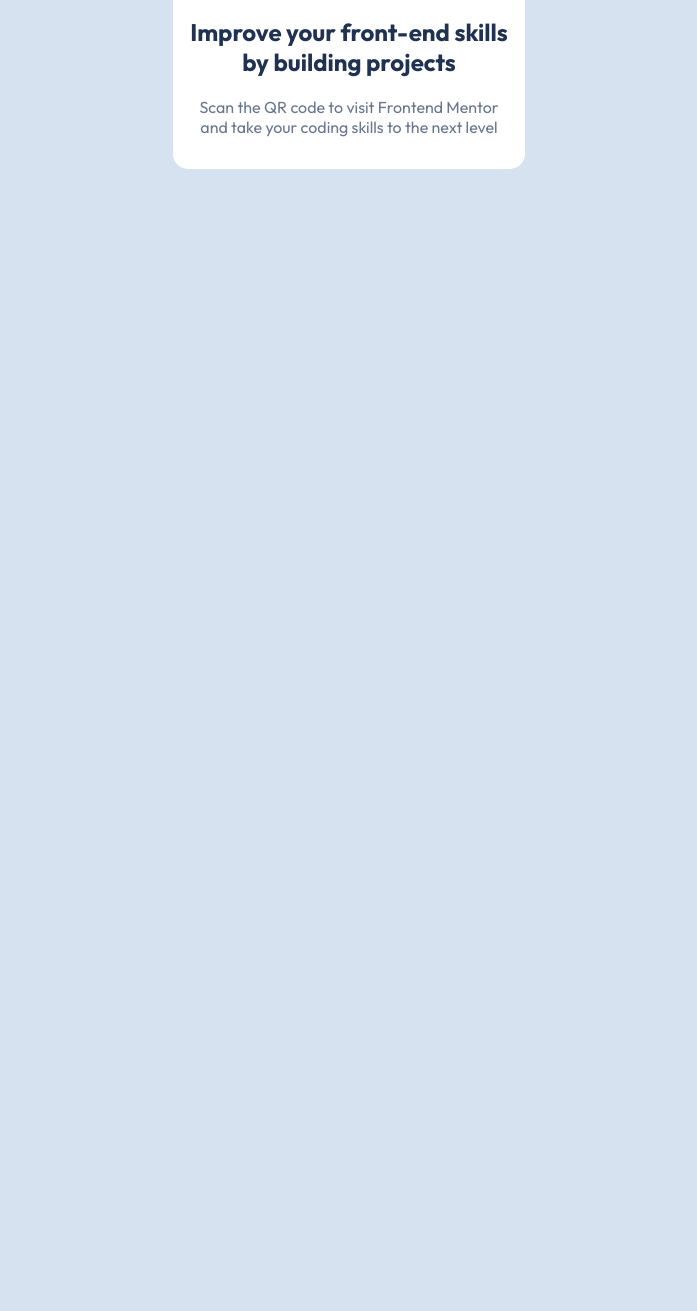
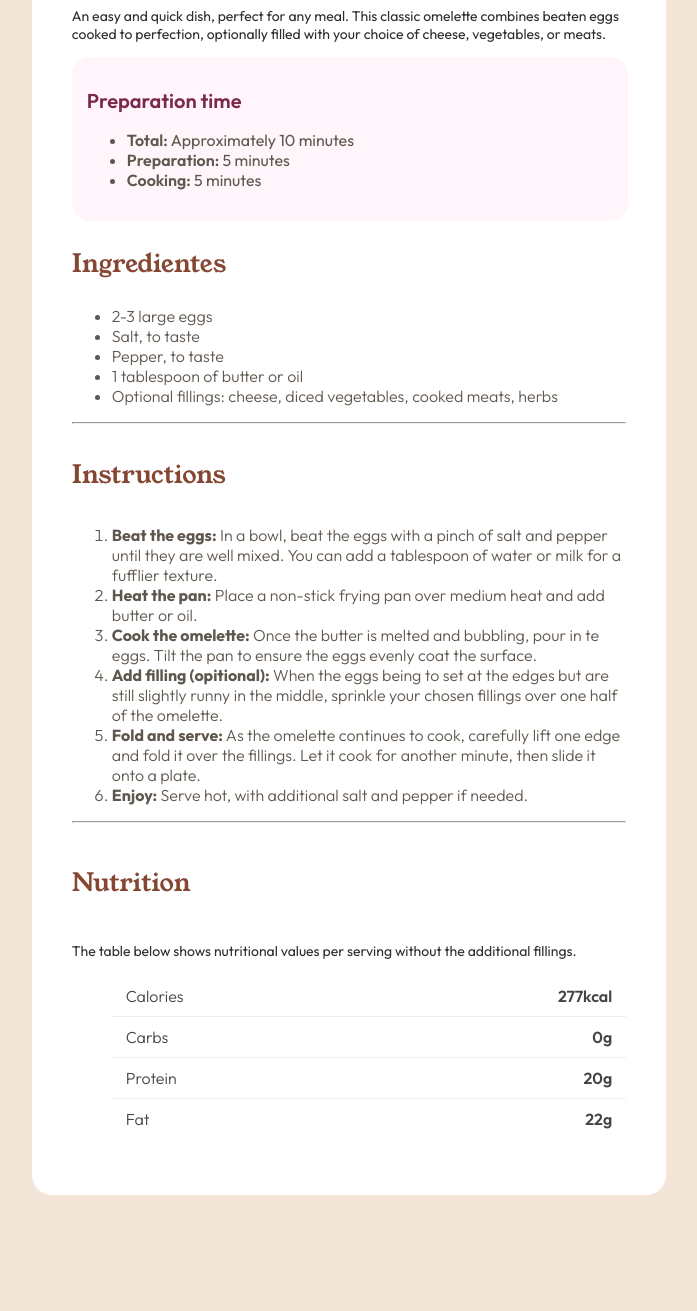
Before and after one commit to kettycrs/frontend-mentor, a plain HTML site: page index.html in a window 1280 px wide. Shown: the part 531-1842 px from the top of the page, without its empty margins (291-988 px from the left). Before the commit the page ends 892 px from the top, so only its background shows below. Drawn offline with Linux system fonts and the light colour scheme.

Commit message:
Add files via upload

```diff
--- a/index.html
+++ b/index.html
@@ -1,21 +1,85 @@
 <!DOCTYPE html>
 <html lang="pt-br">
+
 <head>
+
     <meta charset="UTF-8">
     <meta name="viewport" content="width=device-width, initial-scale=1.0">
-    <title>Cartão QR Code</title>
+    <title>Página de Receitas</title>
     <link rel="stylesheet" href="style.css">
     <link rel="preconnect" href="https://fonts.googleapis.com">
 <link rel="preconnect" href="https://fonts.gstatic.com" crossorigin>
-<link href="https://fonts.googleapis.com/css2?family=Outfit:wght@100..900&display=swap" rel="stylesheet">
+<link href="https://fonts.googleapis.com/css2?family=Outfit:wght@100..900&family=Young+Serif&display=swap" rel="stylesheet">
+
 </head>
 
-<body>
-    <section class="cartao">
-    <img class="cartao__codigo" src="/assets/Codigo.png" alt="QR code">
-    <h1 class="cartao__titulo">Improve your front-end skills by building projects</h1>
-    <p class="cartao__texto">Scan the QR code to visit Frontend Mentor and take your coding skills to the next level</p>
+<body class="receita">
+ <section class="card">
+
+    <div class="receita__principal">
+
+    <img class="receita__img" src="/assets/Omelete.jpeg" alt="Imagem do Omelete">
+    <h1 class="receita__titulo">Simple Omelette Recipe</h1>
+    <p class="receita__texto">An easy and quick dish, perfect for any meal. This classic omelette combines beaten eggs cooked to perfection, optionally filled with your choice of cheese, vegetables, or meats.</p>
+
+    </div>
+
+    <div class="preparacao">
+
+    <h2 class="preparacao__titulo">Preparation time</h2>
+    <ul class="preparacao__lista">
+        <li><strong class="preparacao__lista__strong">Total:</strong> Approximately 10 minutes</li>
+        <li><strong class="preparacao__lista__strong">Preparation:</strong> 5 minutes</li>
+        <li><strong class="preparacao__lista__strong">Cooking:</strong> 5 minutes</li>
+    </ul>
+
+    </div>
+
+    <div class="ingredientes">
+
+    <h3 class="ingredientes__titulo">Ingredientes</h3>
+        <ul class="ingredientes__lista">
+            <li>2-3 large eggs</li>
+            <li>Salt, to taste</li>
+            <li>Pepper, to taste</li>
+            <li>1 tablespoon of butter or oil</li>
+            <li>Optional fillings: cheese, diced vegetables, cooked meats, herbs</li>
+        </ul>
+
+    </div>
+
+    <hr>
+
+    <div class="instrucoes">
+
+    <h4 class="instrucoes__titulo">Instructions</h4>
+        <ol class="instrucoes__lista">
+            <li><strong>Beat the eggs:</strong> In a bowl, beat the eggs with a pinch of salt and pepper until they are well mixed. You can add a tablespoon of water or milk for a fufflier texture.</li>
+            <li><strong>Heat the pan:</strong> Place a non-stick frying pan over medium heat and add butter or oil.</li>
+            <li><strong>Cook the omelette:</strong> Once the butter is melted and bubbling, pour in te eggs. Tilt the pan to ensure the eggs evenly coat the surface.</li>
+            <li><strong>Add filling (opitional):</strong> When the eggs being to set at the edges but are still slightly runny in the middle, sprinkle your chosen fillings over one half of the omelette.</li>
+            <li><strong>Fold and serve:</strong> As the omelette continues to cook, carefully lift one edge and fold it over the fillings. Let it cook for another minute, then slide it onto a plate.</li>
+            <li><strong>Enjoy:</strong> Serve hot, with additional salt and pepper if needed.</li>
+        </ol>
+
+    </div>
+
+    <hr>
+
+    <div class="nutricional">
+
+    <h5 class="nutricional__titulo">Nutrition</h5>
+    <p class="nutricional__texto">The table below shows nutritional values per serving without the additional fillings.</p>
+    <ul class="nutricional__tabela">
+        <li><span>Calories</span> <span class="valor">277kcal</span></li>
+        <li><span>Carbs</span> <span class="valor">0g</span></li>
+        <li><span>Protein</span> <span class="valor">20g</span></li>
+        <li><span>Fat</span> <span class="valor">22g</span></li>
+    </ul>
+
+    </div>
     </section>
+
 </body>
 
 </html>
--- a/style.css
+++ b/style.css
@@ -1,45 +1,182 @@
 :root{
-    --cor-do-fundo:hsl(212, 45%, 89%);
-    --cor-do-titulo:hsl(218, 44%, 22%);
-    --cor-do-texto:hsl(216, 15%, 48%);
-    --cor-do-cartao:#ffffff;
-    --fonte-geral: 'Outfit';
+    --cor-do-fundo:hsl(30, 54%, 90%);
+    --cor-do-cartao:hsl(0, 0%, 100%);
+    --cor-do-titulo:hsl(24, 5%, 18%);
+    --cor-do-texto:hsl(30, 18%, 87%);
+    --cor-do-subtitulo:hsl(332, 51%, 32%);
+    --cor-do-negrito-do-texto:hsl(30, 10%, 34%);
+    --cor-do-quadro-menor:  hsl(330, 100%, 98%);
+    --cor-do-titulo-ingredientes:hsl(14, 45%, 36%);
+    --fonte--principal: 'Young Serif';
+    --fonte-secundaria: 'Outfit';
 }
 
-
 body{
-    font-family: 'Outfit';
-    background-color: var(--cor-do-fundo);
+    background-color:var(--cor-do-fundo);
     display: flex;
     justify-content: center;
     align-items: center;
-    margin: 15%;
+    box-sizing: border-box;
+    flex-direction: column;
+    padding: 10%;
 }
 
-.cartao{
-    margin: auto;
-    border-radius: 15px;
+.card{
+    padding: 40px;
+    border-radius: 20px;
     background-color: var(--cor-do-cartao);
+    width: 55%;
     text-align: center;
-    max-width: 320px;
-    padding: 16px;
 }
 
-.cartao__codigo{
-    border-radius: 3%;
-    width: 100%;
+.receita__img{
+    border-radius: 10px;
+    max-width: 100%;
     display: block;
-    margin-bottom: 20px;
 }
 
-.cartao__titulo{
+.receita__titulo{
+    font-family: var(--fonte--principal);
+    text-align: left;
+    font-size: 35px;
+    font-weight: 400;
     color: var(--cor-do-titulo);
 }
 
-.cartao__texto{
+.receita__texto{
+    font-family: var(--fonte-secundaria);
+    text-align: left;
+    font-size: 14px;
+    font-weight: 400;
+    color: var(--cor-do-titulo);
+}
+
+.preparacao{
+    border-radius: 18px;
+    background-color: var(--cor-do-quadro-menor);
+    text-align: left;
+    padding: 15px;
+    width: 95%;
+}
+
+.preparacao__titulo{
+    font-family: var(--fonte-secundaria);
+    font-size: 20px;
+    font-weight: 600;
+    color: var(--cor-do-subtitulo);
+}
+
+.preparacao__lista{
+    font-family: var(--fonte-secundaria);
+    color: var(--cor-do-negrito-do-texto);
+}
+
+.preparacao__lista__strong{
+    font-weight: 600;
+}
+
+.preparacao li{
+    justify-content: space-between;
+}
+
+.ingredientes{
+    text-align: left;
+}
+
+.ingredientes__titulo{
+    font-family: var(--fonte--principal);
+    font-weight: 50;
+    font-size: 25px;
+    color: var(--cor-do-titulo-ingredientes);
+}
+
+.ingredientes__lista{
+    font-family: var(--fonte-secundaria);
+    font-weight: 300;
+    color: var(--cor-do-negrito-do-texto);
+}
+
+.ingredientes li{
+    justify-content: space-between;
+}
+
+.instrucoes{
+    text-align: left;
+}
+
+.instrucoes__titulo{
+    font-family: var(--fonte--principal);
+    font-weight: 50;
+    font-size: 25px;
+    color: var(--cor-do-titulo-ingredientes);
+}
+
+.instrucoes__lista{
+    font-family: var(--fonte-secundaria);
+    font-weight: 300;
+    color: var(--cor-do-negrito-do-texto);
+}
+
+.instrucoes li{
+    justify-content: space-between;
+}
+
+.nutricional{
+    list-style: none;
+    padding: 0;
+    margin: 0;
+    max-width: 600px;
+    border: 1px
+}
+
+.nutricional li{
+    display: flex;
+    justify-content: space-between;
+    padding: 10px 14px;
+    border-bottom: 1px solid #eee;
+}
+
+.nutricional li:last-child{
+    border-bottom: none;
+}
+
+.nutricional span{
+    color: #444;
+}
+
+.nutricional strong{
+    font-weight: 600;
     color: var(--cor-do-texto);
 }
 
-@media (max-width:450px) {
+.nutricional__titulo{
+    text-align: left;
+    font-family: var(--fonte--principal);
+    font-weight: 50;
+    font-size: 25px;
+    color: var(--cor-do-titulo-ingredientes);
+}
 
+.nutricional__texto{
+    text-align: left;
+    font-family: var(--fonte-secundaria);
+    text-align: left;
+    font-size: 14px;
+    font-weight: 400;
+    color: var(--cor-do-titulo);
 }
+
+.nutricional__tabela{
+    text-align: center;
+    font-family: var(--fonte-secundaria);
+    font-weight: 300;
+    color: var(--cor-do-negrito-do-texto);
+}
+
+hr{
+    color: var(--cor-do-texto);
+}
+
+.valor{
+    font-weight: 600;
+}
```
Also changed, not shown: assets/Omelete.jpeg (added).
